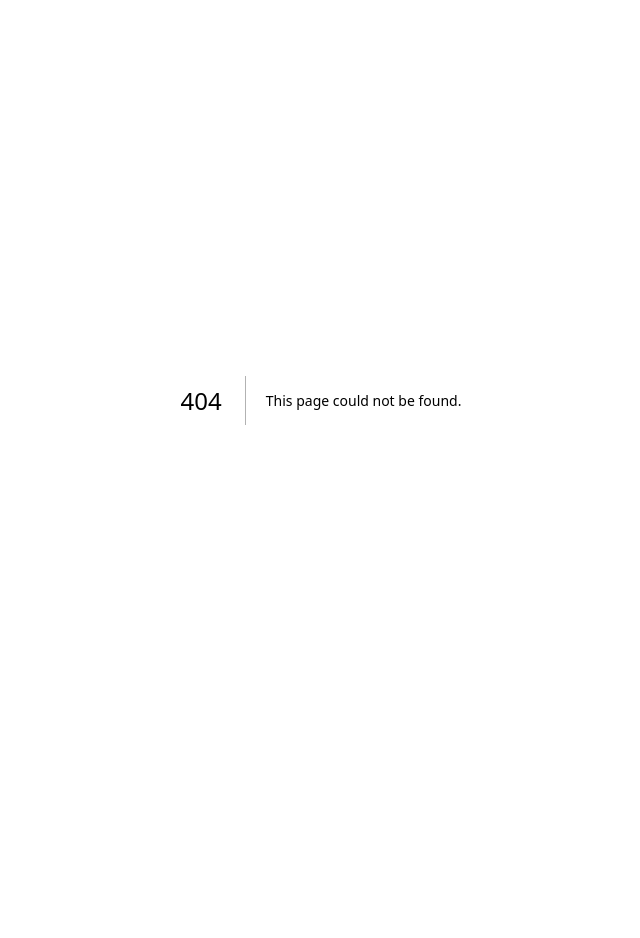
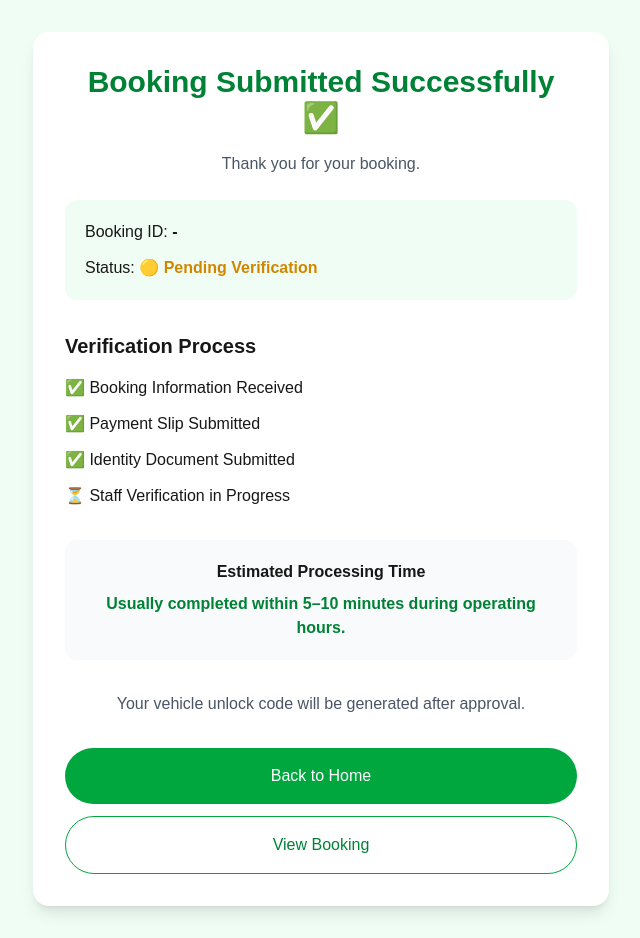
Before and after one commit to fongfomiie-source/bikego-rental-system, a Next.js app: page /booking/pending in a window 1280 px wide. Before the commit this address had no page. Shown: the whole page, without its empty margins (319-959 px from the left). Before the commit the page ends 800 px from the top, so only its background shows below. Built offline with nearby package versions, Linux system fonts and the light colour scheme.

Commit message:
Change booking flow to pending verification

```diff
--- /dev/null
+++ b/app/booking/pending/page.tsx
@@ -0,0 +1,292 @@
+"use client";
+
+
+import Link from "next/link";
+import { useBooking } from "../../context/BookingContext";
+
+
+
+export default function PendingPage(){
+
+
+const {
+orderId,
+bookingStatus
+}=useBooking();
+
+
+
+
+return (
+
+
+<main className="
+min-h-screen
+bg-green-50
+p-8
+">
+
+
+<div className="
+max-w-xl
+mx-auto
+bg-white
+rounded-2xl
+shadow-lg
+p-8
+text-center
+">
+
+
+
+<h1 className="
+text-3xl
+font-bold
+text-green-700
+">
+
+Booking Submitted Successfully ✅
+
+</h1>
+
+
+
+
+
+<p className="
+mt-4
+text-gray-600
+">
+
+Thank you for your booking.
+
+</p>
+
+
+
+
+
+<div className="
+mt-6
+bg-green-50
+rounded-xl
+p-5
+text-left
+">
+
+
+<p>
+
+Booking ID:
+
+<b>
+{" "}
+{orderId || "-"}
+</b>
+
+</p>
+
+
+<p className="
+mt-3
+">
+
+Status:
+
+<span className="
+text-yellow-600
+font-bold
+">
+
+{" "}
+🟡 {bookingStatus}
+
+</span>
+
+
+</p>
+
+
+</div>
+
+
+
+
+
+
+
+<div className="
+mt-8
+text-left
+">
+
+
+<h2 className="
+font-bold
+text-xl
+">
+
+Verification Process
+
+</h2>
+
+
+
+
+<div className="
+mt-4
+space-y-3
+">
+
+
+<p>
+✅ Booking Information Received
+</p>
+
+
+<p>
+✅ Payment Slip Submitted
+</p>
+
+
+<p>
+✅ Identity Document Submitted
+</p>
+
+
+<p>
+⏳ Staff Verification in Progress
+</p>
+
+
+
+</div>
+
+
+</div>
+
+
+
+
+
+
+
+
+
+<div className="
+mt-8
+bg-gray-50
+rounded-xl
+p-5
+">
+
+
+<p className="
+font-bold
+">
+
+Estimated Processing Time
+
+</p>
+
+
+<p className="
+mt-2
+text-green-700
+font-bold
+">
+
+Usually completed within 5–10 minutes during operating hours.
+
+</p>
+
+
+</div>
+
+
+
+
+
+
+
+<p className="
+mt-8
+text-gray-600
+">
+
+Your vehicle unlock code will be generated after approval.
+
+</p>
+
+
+
+
+
+
+
+
+<div className="
+mt-8
+space-y-3
+">
+
+
+<Link
+
+href="/"
+
+className="
+block
+w-full
+bg-green-600
+text-white
+py-4
+rounded-full
+"
+
+>
+
+Back to Home
+
+</Link>
+
+
+
+<Link
+
+href="/booking"
+
+className="
+block
+w-full
+border
+border-green-600
+text-green-700
+py-4
+rounded-full
+"
+
+>
+
+View Booking
+
+</Link>
+
+
+
+</div>
+
+
+
+
+
+</div>
+
+
+</main>
+
+
+);
+
+
+}
--- a/app/booking/success/page.tsx
+++ b/app/booking/success/page.tsx
@@ -167,7 +167,15 @@ Rental Period:
 
 <b>
 {" "}
-{period}
+{
+period === "daily"
+? "Daily"
+: period === "threeDay"
+? "3 Days"
+: period === "weekly"
+? "Weekly"
+: "Monthly"
+}
 </b>
 
 </p>
--- a/app/context/BookingContext.tsx
+++ b/app/context/BookingContext.tsx
@@ -97,7 +97,9 @@ type BookingContextType = {
 
   setUnlockCodes:(codes:UnlockCode[])=>void;
 
+  bookingStatus:string;
 
+  setBookingStatus:(status:string)=>void;
 
   clearBooking:()=>void;
 
@@ -183,7 +185,8 @@ useState("");
 const [unlockCodes,setUnlockCodes] =
 useState<UnlockCode[]>([]);
 
-
+const [bookingStatus,setBookingStatus] =
+useState("Pending Verification");
 
 
 
@@ -212,6 +215,7 @@ setDrivingLicenseImage("");
 
 setUnlockCodes([]);
 
+setBookingStatus("Pending Verification");
 
 }
 
@@ -476,6 +480,10 @@ unlockCodes,
 setUnlockCodes,
 
 
+bookingStatus,
+
+setBookingStatus,
+
 
 clearBooking,
 
--- a/app/verification/review/page.tsx
+++ b/app/verification/review/page.tsx
@@ -15,8 +15,6 @@ const router = useRouter();
 
 const {
 
-cart,
-
 period,
 
 startDate,
@@ -29,11 +27,13 @@ documentImage,
 
 drivingLicenseImage,
 
-setUnlockCodes,
+setOrderId,
 
-setOrderId
+setBookingStatus
+
 
 }=useBooking();
+
 
 
 
@@ -51,60 +51,25 @@ Date.now().toString().slice(-8);
 
 
 
-const codes:any[] = [];
+setOrderId(newOrderId);
 
 
 
-cart.forEach(item=>{
-
-
-for(let i=1; i<=item.quantity; i++){
-
-
-codes.push({
-
-id:
-`${item.id}-${i}`,
-
-
-name:
-`${item.name} #${i}`,
-
-
-code:
-Math.floor(
-100000 + Math.random()*900000
-)
-.toString()
-
-
-});
-
-
-}
-
-
-});
+setBookingStatus(
+"Pending Verification"
+);
 
 
 
 
-
-
-setUnlockCodes(codes);
-
-
-setOrderId(newOrderId);
-
-
-
 router.push(
-"/booking/success"
+"/booking/pending"
 );
 
 
 
 }
+
 
 
 
@@ -151,6 +116,7 @@ Review Information
 
 
 
+
 <p className="
 mt-3
 text-gray-600
@@ -167,11 +133,12 @@ Please check your information before confirmation
 
 
 
-
 <div className="
 mt-6
 space-y-6
 ">
+
+
 
 
 
@@ -366,7 +333,6 @@ object-contain
 
 )
 
-
 }
 
 
@@ -385,6 +351,8 @@ font-bold
 Ready for Confirmation
 
 </p>
+
+
 
 
 
```
